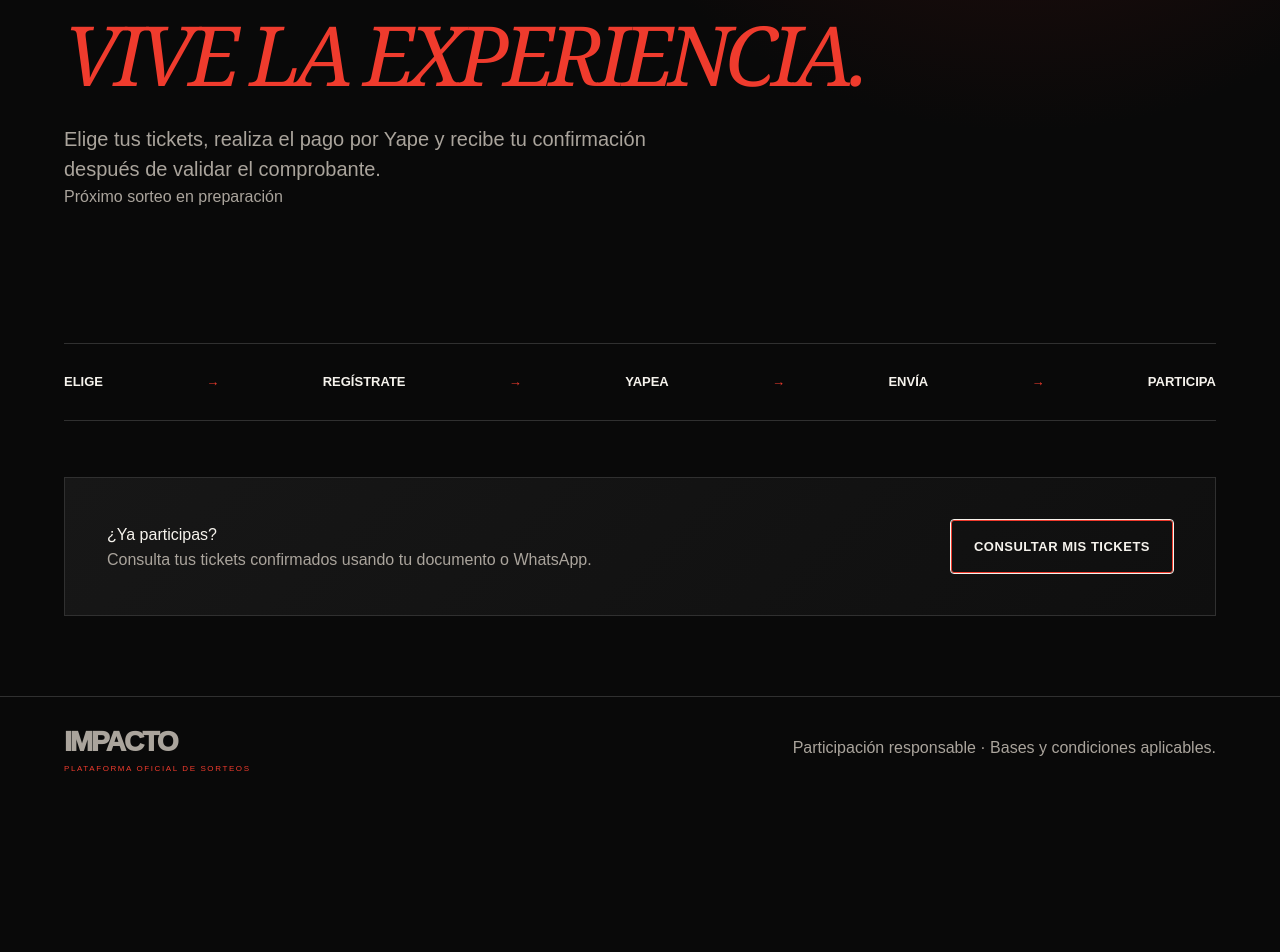
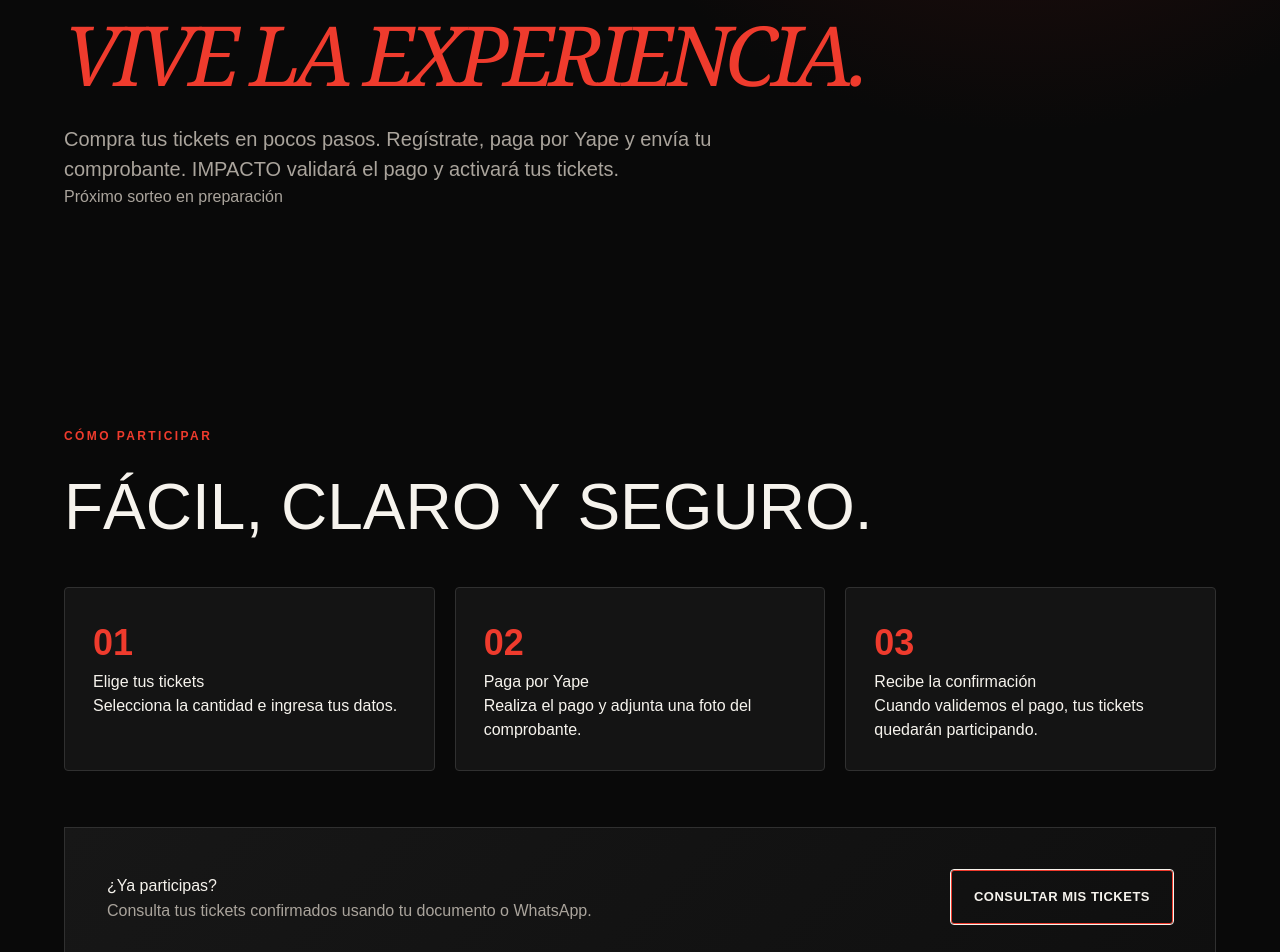
Before and after one commit to aircristobalbuzon-maker/impacto-sorteos, a Next.js app: page / in a window 1280 px wide. Shown: the part 380-1332 px from the top of the page. Before the commit the page ends 1179 px from the top, so only its background shows below. Built offline with nearby package versions, Linux system fonts and the light colour scheme; no server answers; the database is empty.

Commit message:
feat: complete raffle publishing and admin controls

```diff
--- a/app/site.tsx
+++ b/app/site.tsx
@@ -1,4 +1,30 @@
 import Link from 'next/link'
 import { createClient } from '@/lib/supabase/server'
 import { money } from '@/lib/format'
-export default async function Site(){const db=await createClient();const {data:raffles}=await db.from('raffles').select('*').in('status',['ACTIVE','SALES_CLOSED','DRAWING']).order('draws_at');const active=raffles?.[0];return <main><section className="hero"><span className="eyebrow">SORTEOS OFICIALES · IMPACTO</span><h1>PARTICIPA.<br/><em>VIVE LA EXPERIENCIA.</em></h1><p>Elige tus tickets, realiza el pago por Yape y recibe tu confirmación después de validar el comprobante.</p>{active?<Link className="primary" href={`/sorteo/${active.slug}`}>VER SORTEO ACTIVO</Link>:<span className="muted">Próximo sorteo en preparación</span>}</section><section className="steps"><b>ELIGE</b><i>→</i><b>REGÍSTRATE</b><i>→</i><b>YAPEA</b><i>→</i><b>ENVÍA</b><i>→</i><b>PARTICIPA</b></section>{active&&<section className="feature"><div><span className="eyebrow">EN VENTA</span><h2>{active.name}</h2><p>{active.description}</p><strong>{money(active.price_cents)} por ticket</strong></div><Link className="primary" href={`/sorteo/${active.slug}`}>ELEGIR TICKETS</Link></section>}<section className="secondary"><div><h3>¿Ya participas?</h3><p>Consulta tus tickets confirmados usando tu documento o WhatsApp.</p></div><Link className="outline" href="/mis-tickets">CONSULTAR MIS TICKETS</Link></section></main>}
+
+export default async function Site() {
+  const db = await createClient()
+  const { data: raffles } = await db.from('raffles').select('*').in('status', ['ACTIVE', 'SALES_CLOSED', 'DRAWING']).order('draws_at')
+  const active = raffles?.find(raffle => raffle.status === 'ACTIVE') || raffles?.[0]
+  return <main>
+    <section className="hero">
+      <span className="eyebrow">SORTEOS OFICIALES · IMPACTO</span>
+      <h1>PARTICIPA.<br/><em>VIVE LA EXPERIENCIA.</em></h1>
+      <p>Compra tus tickets en pocos pasos. Regístrate, paga por Yape y envía tu comprobante. IMPACTO validará el pago y activará tus tickets.</p>
+      {active ? <div className="actions"><Link className="primary" href={`/sorteo/${active.slug}`}>{active.status === 'ACTIVE' ? 'PARTICIPAR AHORA' : 'VER SORTEO'}</Link><Link className="outline" href="/mis-tickets">CONSULTAR MIS TICKETS</Link></div> : <span className="muted">Próximo sorteo en preparación</span>}
+    </section>
+    {active && <section className="feature">
+      <div><span className="eyebrow">{active.status === 'ACTIVE' ? 'INSCRIPCIONES ABIERTAS' : 'VENTAS CERRADAS'}</span><h2>{active.name}</h2><p>{active.description}</p><strong>{money(active.price_cents)} por ticket</strong><p>Fecha del sorteo: {new Date(active.draws_at).toLocaleString('es-PE')}</p></div>
+      <Link className="primary" href={`/sorteo/${active.slug}`}>{active.status === 'ACTIVE' ? 'ELEGIR TICKETS' : 'VER INFORMACIÓN'}</Link>
+    </section>}
+    <section className="how-to">
+      <span className="eyebrow">CÓMO PARTICIPAR</span><h2>FÁCIL, CLARO Y SEGURO.</h2>
+      <div className="grid">
+        <article className="card col4"><b>01</b><h3>Elige tus tickets</h3><p>Selecciona la cantidad e ingresa tus datos.</p></article>
+        <article className="card col4"><b>02</b><h3>Paga por Yape</h3><p>Realiza el pago y adjunta una foto del comprobante.</p></article>
+        <article className="card col4"><b>03</b><h3>Recibe la confirmación</h3><p>Cuando validemos el pago, tus tickets quedarán participando.</p></article>
+      </div>
+    </section>
+    <section className="secondary"><div><h3>¿Ya participas?</h3><p>Consulta tus tickets confirmados usando tu documento o WhatsApp.</p></div><Link className="outline" href="/mis-tickets">CONSULTAR MIS TICKETS</Link></section>
+  </main>
+}
```
